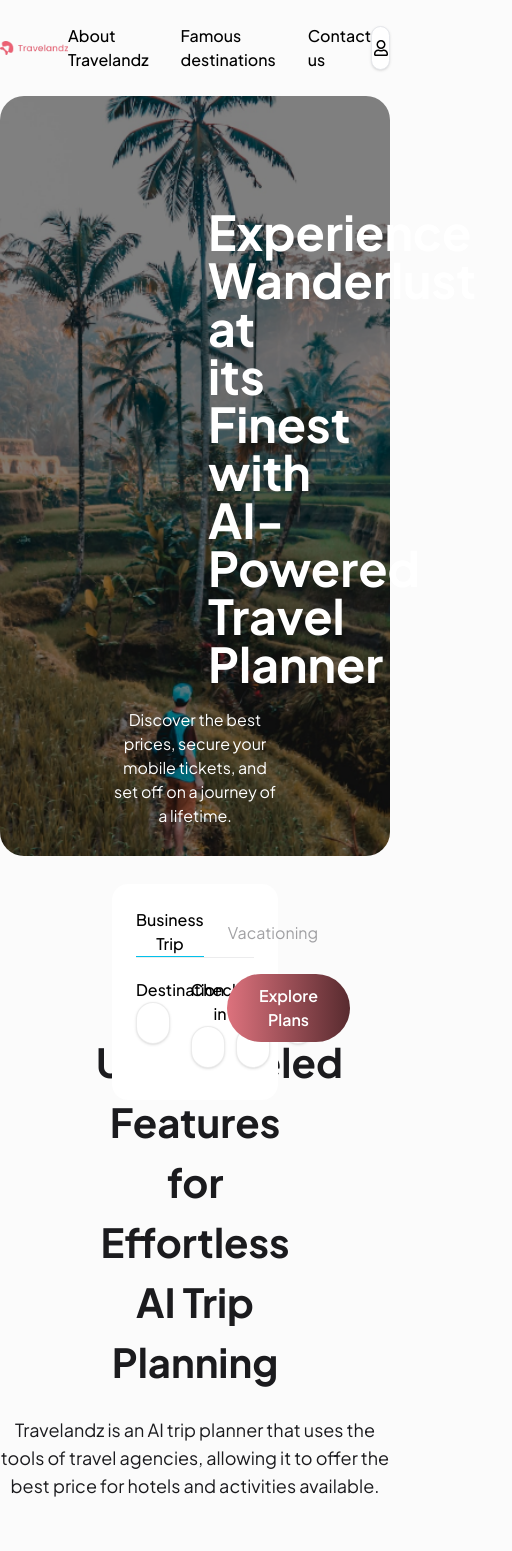
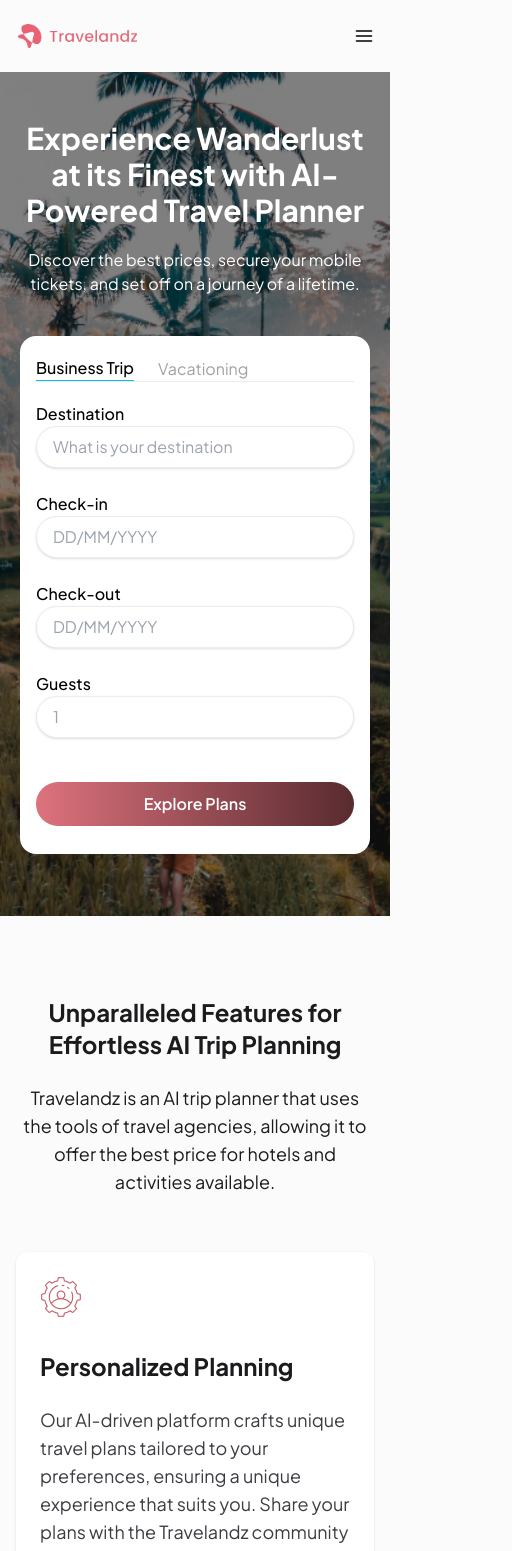
Before and after one commit to rakibulhasanbu/travelandz, a Next.js app: page / in a window 390 px wide. Shown: the top 1551 px of the page, 512 px wide, since content can reach past the window. Built offline with nearby package versions, Linux system fonts and the light colour scheme.

Commit message:
home page responsive completed

```diff
--- a/app/components/home/Contact.tsx
+++ b/app/components/home/Contact.tsx
@@ -2,11 +2,11 @@ import { MdArrowOutward } from "react-icons/md";
 
 export default function Contact() {
     return (
-        <div className='py-44 px-64'>
-            <h1 className="text-4xl font-bold pb-6 text-center">How Can We Help?</h1>
-            <p className="text-lg pb-12 text-center">Travelandz is an AI trip planner that uses the tools of travel agencies, allowing it to offer the best price for hotels and activities available.</p>
+        <div className='py-20 lg:py-44 lg:px-64 px-4'>
+            <h1 className="text-2xl lg:text-4xl font-bold pb-4 lg:pb-6 text-center">How Can We Help?</h1>
+            <p className="lg:text-lg pb-12 text-center">Travelandz is an AI trip planner that uses the tools of travel agencies, allowing it to offer the best price for hotels and activities available.</p>
 
-            <form className="bg-white rounded-3xl p-8 space-y-4 mx-32 shadow">
+            <form className="bg-white rounded-3xl p-8 space-y-4 lg:mx-32 shadow">
                 <div className='space-y-1'>
                     <label className="font-medium" htmlFor="name">Your name</label>
                     <input type="text" id="name" placeholder="Your name" className="w-full py-2 rounded-full px-4 border border-darkish/10 shadow" />
--- a/app/components/home/Features.tsx
+++ b/app/components/home/Features.tsx
@@ -24,12 +24,12 @@ export default function Features() {
     ]
 
     return (
-        <div className='py-44  text-textDark'>
-            <div className='max-w-4xl space-y-6 text-center mx-auto'>
-                <h1 className="text-[40px] font-bold px-24">Unparalleled Features for Effortless AI Trip Planning</h1>
+        <div className='py-20 lg:py-44  text-textDark px-4 lg:px-0'>
+            <div className='w-full lg:max-w-4xl space-y-6 text-center mx-auto'>
+                <h1 className="text-2xl lg:text-[40px] font-bold lg:px-24">Unparalleled Features for Effortless AI Trip Planning</h1>
                 <p className="text-lg">Travelandz is an AI trip planner that uses the tools of travel agencies, allowing it to offer the best price for hotels and activities available.</p>
             </div>
-            <div className='mt-14 grid grid-cols-3 gap-6'>
+            <div className='mt-14 grid grid-cols-1 lg:grid-cols-3 gap-6'>
                 {
                     featureCardData.map((feature, index) => (
                         <FeatureCard key={index} feature={feature} />
--- a/app/components/home/Hero.tsx
+++ b/app/components/home/Hero.tsx
@@ -4,34 +4,35 @@ import heroImage from '../../assets/hero.png'
 export default function Hero() {
     return (
         <div className='relative'>
-            <Image placeholder="blur" src={heroImage} height={660} width={1280} alt="hero" className="h-[90dvh] w-full object-cover rounded-3xl" />
-            <div className='absolute top-0 left-0 bg-transparent w-full h-full p-28 text-center'>
-                <h2 className="text-white text-5xl font-bold px-24 pb-5">Experience Wanderlust at its Finest with AI-Powered Travel Planner</h2>
+            <Image placeholder="blur" src={heroImage} height={660} width={1280} alt="hero" className="h-screen lg:h-[90dvh] w-full object-cover lg:rounded-3xl" />
+            <div className='absolute top-0 left-0 bg-transparent w-full h-full px-5 py-12 lg:p-28 text-center'>
+                <h2 className="text-white text-3xl lg:text-5xl font-bold lg:px-24 pb-5">Experience Wanderlust at its Finest with AI-Powered Travel Planner</h2>
                 <h4 className="text-white">Discover the best prices, secure your mobile tickets, and set off on a journey of a lifetime.</h4>
-                <div className='bg-white rounded-2xl p-6 mt-14'>
+                {/* form section here  */}
+                <div className='bg-white rounded-2xl px-4 py-5 lg:p-6 mt-10 lg:mt-14'>
                     <div className='flex items-center gap-6 border-b border-greyish'>
                         <p className="font-medium border-b-secondary border-b">Business Trip</p>
                         <p className="text-darkish/50">Vacationing</p>
                     </div>
-                    <div className='flex gap-6 pt-5 pb-2'>
-                        <div className='w-[26%] flex flex-col  items-start justify-start'>
+                    <div className='flex  flex-col lg:flex-row gap-6 pt-5 pb-2'>
+                        <div className='w-full lg:w-[26%] flex flex-col  items-start justify-start'>
                             <p className="font-medium">Destination</p>
                             <input type="text" placeholder="What is your destination" className="w-full py-2 rounded-full px-4 border border-darkish/10 shadow" />
                         </div>
-                        <div className='w-[18%] flex flex-col  items-start justify-start'>
+                        <div className='w-full lg:w-[18%] flex flex-col  items-start justify-start'>
                             <p className="font-medium">Check-in</p>
                             <input type="text" placeholder="DD/MM/YYYY" className="w-full py-2 rounded-full px-4 border border-darkish/10 shadow" />
                         </div>
-                        <div className='w-[18%] flex flex-col  items-start justify-start'>
+                        <div className='w-full lg:w-[18%] flex flex-col  items-start justify-start'>
                             <p className="font-medium">Check-out</p>
                             <input type="text" placeholder="DD/MM/YYYY" className=" w-full py-2 rounded-full px-4 border border-darkish/10 shadow" />
                         </div>
-                        <div className='w-[18%] flex flex-col  items-start justify-start'>
+                        <div className='w-full lg:w-[18%] flex flex-col  items-start justify-start'>
                             <p className="font-medium">Guests</p>
                             <input type="text" placeholder="1" className="w-full py-2 rounded-full px-4 border border-darkish/10 shadow" />
                         </div>
-                        <div className='w-[20%] flex items-end justify-end h-16'>
-                            <button className="px-8 py-2.5 rounded-full font-semibold bg-gradient-to-r from-[#DD727D] to-[#582B2F] text-white" >Explore Plans</button>
+                        <div className='w-full lg:w-[20%] flex items-end justify-end h-16'>
+                            <button className="w-full px-8 py-2.5 rounded-full font-semibold bg-gradient-to-r from-[#DD727D] to-[#582B2F] text-white" >Explore Plans</button>
                         </div>
                     </div>
                 </div>
--- a/app/components/home/TripSection.tsx
+++ b/app/components/home/TripSection.tsx
@@ -4,14 +4,14 @@ import { GoArrowLeft, GoArrowRight } from "react-icons/go";
 
 export default function TripSection() {
     return (
-        <div className=''>
+        <div className=' px-4 lg:px-0'>
             <div className='pb-14 flex justify-between items-start'>
-                <div className='max-w-5xl'>
-                    <h2 className="pb-6 text-4xl font-bold text-textDark">Discover Unique Destinations with AI Trip Itinerary.</h2>
-                    <p className="text-[#3C3C43] text-lg">Explore our AIs handpicked selection of the top 10 unique cities and create lifelong vacations memories using AI trip planner. Use Travelandz AI planner to experience local culture and nature in these breathtaking destinations.</p>
+                <div className='w-full lg:max-w-5xl'>
+                    <h2 className="pb-6 text-2xl lg:text-4xl font-bold text-textDark">Discover Unique Destinations with AI Trip Itinerary.</h2>
+                    <p className="text-[#3C3C43] lg:text-lg">Explore our AIs handpicked selection of the top 10 unique cities and create lifelong vacations memories using AI trip planner. Use Travelandz AI planner to experience local culture and nature in these breathtaking destinations.</p>
 
                 </div>
-                <div className='flex items-center gap-4'>
+                <div className='hidden lg:flex items-center gap-4'>
                     <div className='w-16 h-16 rounded-full flex items-center justify-center bg-primary'>
                         <GoArrowLeft className="text-2xl text-white" />
                     </div>
@@ -20,7 +20,7 @@ export default function TripSection() {
                     </div>
                 </div>
             </div>
-            <div className='grid grid-cols-3 gap-6'>
+            <div className='grid grid-cols-1 lg:grid-cols-3 gap-6'>
                 <Image placeholder="blur" src={dubai} height={510} width={412} alt="Dubai" />
                 <Image placeholder="blur" src={dubai} height={510} width={412} alt="Dubai" />
                 <Image placeholder="blur" src={dubai} height={510} width={412} alt="Dubai" />
--- a/app/components/shared/Navbar.tsx
+++ b/app/components/shared/Navbar.tsx
@@ -2,20 +2,24 @@ import Image from "next/image";
 import logo from '../../assets/logo.png'
 import { FaRegUser } from "react-icons/fa";
 import Link from "next/link";
+import { FiMenu } from "react-icons/fi";
 
 export default function Navbar() {
     return (
-        <div className='container mx-auto flex items-center justify-between py-6'>
+        <div className='container mx-auto flex items-center justify-between px-4 lg:px-0 py-6'>
             <Link href={'/'}>
-                <Image src={logo} width={170} height={35} alt="logo" />
+                <Image src={logo} width={170} height={35} alt="logo" className="w-[123px] h-6 object-contain" />
             </Link>
-            <div className='flex items-center gap-8 font-medium'>
+            <div className='hidden lg:flex items-center gap-8 font-medium'>
                 <p className="cursor-pointer">About Travelandz</p>
                 <Link href={'/famous-destinations'}>Famous destinations</Link>
                 <p className="cursor-pointer">Contact us</p>
             </div>
-            <div className='w-11 h-11 rounded-full border shadow bg-white flex items-center justify-center'>
+            <div className='hidden lg:flex items-center justify-center w-11 h-11 rounded-full border shadow bg-white'>
                 <FaRegUser />
+            </div>
+            <div className='lg:hidden text-xl'>
+                <FiMenu />
             </div>
         </div>
     );
```
